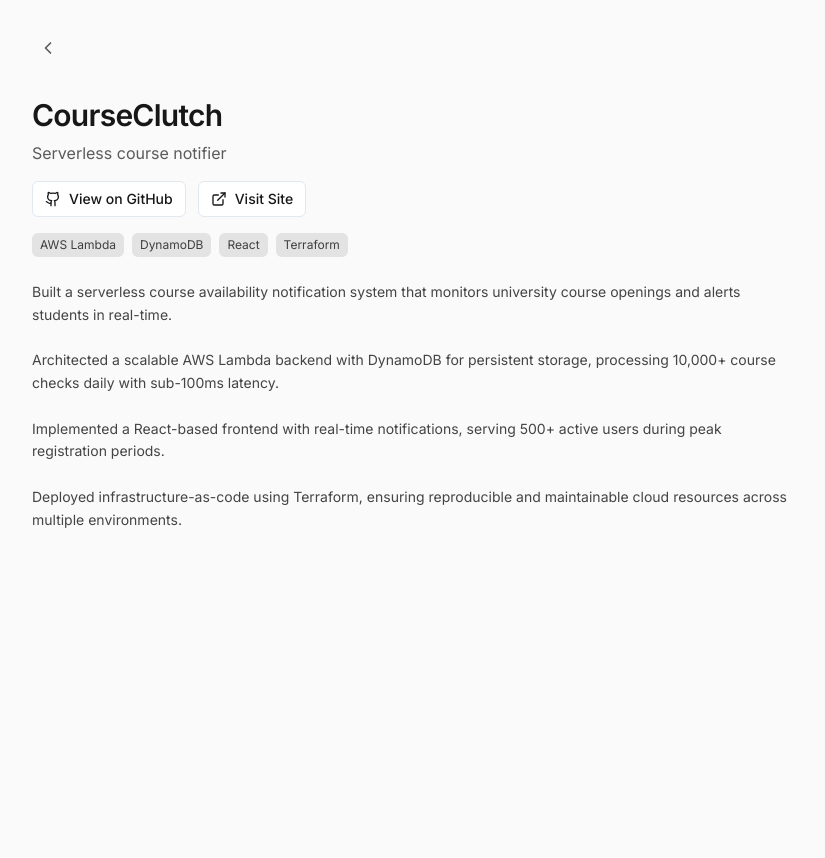
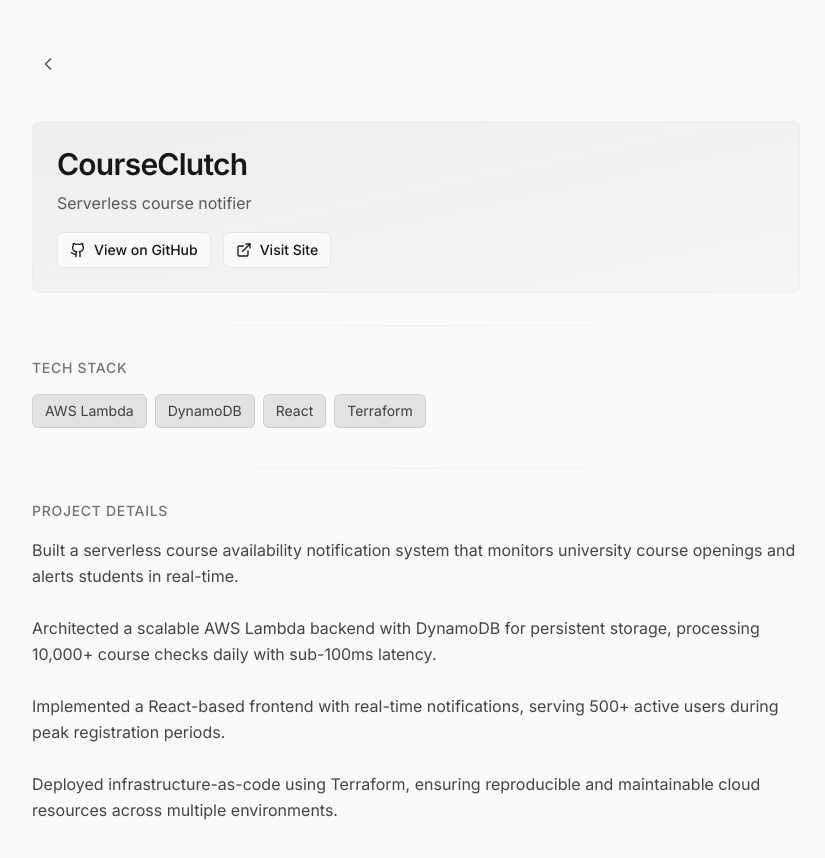
Before and after one commit to amanzav/portfolio, a Next.js app: page /projects/courseclutch in a window 1280 px wide. Shown: the top 858 px of the page, without its empty margins (224-1049 px from the left). Before the commit the page ends 800 px from the top, so only its background shows below. Built offline with nearby package versions, Linux system fonts and the light colour scheme.

Commit message:
updated experience and project pages

```diff
--- a/app/experience/[slug]/page.tsx
+++ b/app/experience/[slug]/page.tsx
@@ -12,8 +12,8 @@ export default function ExperienceDetailPage({
     notFound();
   }
   return (
-    <main className="min-h-screen bg-background text-foreground p-8">
-      <div className="max-w-3xl mx-auto">
+    <main className="min-h-screen bg-background text-foreground px-4 md:px-8 py-8 md:py-12">
+      <div className="max-w-3xl mx-auto pb-16">
         <ExperienceDetailClient experience={experience} />
       </div>
     </main>
--- a/app/projects/[slug]/page.tsx
+++ b/app/projects/[slug]/page.tsx
@@ -12,8 +12,8 @@ export default function ProjectDetailPage({
     notFound();
   }
   return (
-    <main className="min-h-screen bg-background text-foreground p-8">
-      <div className="max-w-3xl mx-auto">
+    <main className="min-h-screen bg-background text-foreground px-4 md:px-8 py-8 md:py-12">
+      <div className="max-w-3xl mx-auto pb-16">
         <ProjectDetailClient project={project} />
       </div>
     </main>
--- a/components/ExperienceDetailClient.tsx
+++ b/components/ExperienceDetailClient.tsx
@@ -3,26 +3,98 @@ import Link from "next/link";
 import { ChevronLeft } from "lucide-react";
 import Image from "next/image";
 import { motion } from "motion/react";
+import { useState, useEffect } from "react";
+
+function calculateDuration(dateString: string): string {
+  const parts = dateString.split(' – ');
+  if (parts.length !== 2) return '';
+
+  const parseDate = (str: string) => {
+    const [month, year] = str.split(' ');
+    const monthMap: { [key: string]: number } = {
+      'Jan': 0, 'Feb': 1, 'Mar': 2, 'Apr': 3, 'May': 4, 'Jun': 5,
+      'Jul': 6, 'Aug': 7, 'Sep': 8, 'Oct': 9, 'Nov': 10, 'Dec': 11
+    };
+    return new Date(parseInt(year), monthMap[month] || 0);
+  };
+
+  const start = parseDate(parts[0]);
+  const end = parts[1].toLowerCase() === 'present' ? new Date() : parseDate(parts[1]);
+
+  const months = (end.getFullYear() - start.getFullYear()) * 12 + (end.getMonth() - start.getMonth());
+
+  if (months < 1) return '< 1 month';
+  if (months === 1) return '1 month';
+  if (months < 12) return `${months} months`;
+
+  const years = Math.floor(months / 12);
+  const remainingMonths = months % 12;
+
+  if (remainingMonths === 0) return years === 1 ? '1 year' : `${years} years`;
+  return `${years} ${years === 1 ? 'year' : 'years'} ${remainingMonths} ${remainingMonths === 1 ? 'month' : 'months'}`;
+}
 
 export default function ExperienceDetailClient({ experience }: { experience: any }) {
+  const [isBackHovered, setIsBackHovered] = useState(false);
+  const duration = calculateDuration(experience.date);
+
+  // Enable scrolling on detail pages
+  useEffect(() => {
+    document.body.style.overflow = 'auto';
+    document.body.style.height = 'auto';
+    return () => {
+      document.body.style.overflow = '';
+      document.body.style.height = '';
+    };
+  }, []);
+
   return (
+    <>
+      {/* Subtle background gradient */}
+      <div className="fixed inset-0 -z-10 bg-[radial-gradient(ellipse_at_top_right,_var(--tw-gradient-stops))] from-foreground/[0.02] via-transparent to-transparent" />
+
       <motion.div
         initial={{ opacity: 0, y: 8 }}
         animate={{ opacity: 1, y: 0 }}
         transition={{ duration: 0.18, ease: "easeOut" }}
       >
-      <div className="mb-8">
+        {/* Back button with hover text */}
+        <div className="mb-10">
           <Link
             href="/"
-          className="inline-flex items-center justify-center w-8 h-8 text-foreground/70 hover:text-foreground transition-colors"
+            className="group inline-flex items-center gap-2 text-foreground/70 hover:text-foreground transition-all"
             aria-label="Back to portfolio"
+            onMouseEnter={() => setIsBackHovered(true)}
+            onMouseLeave={() => setIsBackHovered(false)}
           >
-          <ChevronLeft className="w-5 h-5" />
+            <div className="flex items-center justify-center w-8 h-8">
+              <ChevronLeft className="w-5 h-5 transition-transform group-hover:-translate-x-1" />
+            </div>
+            <motion.span
+              initial={{ width: 0, opacity: 0 }}
+              animate={{
+                width: isBackHovered ? 'auto' : 0,
+                opacity: isBackHovered ? 1 : 0
+              }}
+              transition={{ duration: 0.15 }}
+              className="text-sm font-medium overflow-hidden whitespace-nowrap"
+            >
+              Back to Portfolio
+            </motion.span>
           </Link>
         </div>
 
-      <div className="flex items-start gap-4 mb-6">
-        <div className="w-16 h-16 relative flex items-center justify-center">
+        {/* Enhanced header section */}
+        <motion.div
+          className="relative border border-border/50 rounded-lg p-6 mb-8 bg-foreground/[0.02] backdrop-blur-sm"
+          initial={{ opacity: 0, y: 4 }}
+          animate={{ opacity: 1, y: 0 }}
+          transition={{ duration: 0.2, delay: 0.05 }}
+        >
+          <div className="absolute inset-0 rounded-lg bg-gradient-to-br from-foreground/[0.03] to-transparent pointer-events-none" />
+
+          <div className="relative flex items-start gap-4 mb-4">
+            <div className="w-16 h-16 flex items-center justify-center">
               <Image
                 src={experience.logo}
                 alt={`${experience.company} logo`}
@@ -31,44 +103,83 @@ export default function ExperienceDetailClient({ experience }: { experience: any
                 className="object-contain invert dark:invert-0"
               />
             </div>
-        <div>
-          <h1 className="text-3xl font-semibold text-foreground mb-1">
+            <div className="flex-1">
+              <h1 className="text-3xl font-semibold text-foreground mb-1 tracking-tight">
                 {experience.company}
               </h1>
               <p className="text-lg text-foreground/90 mb-2">
                 {experience.role}
               </p>
-          <p className="text-sm text-muted">{experience.date}</p>
+              <div className="flex items-center gap-2 flex-wrap">
+                <span className="inline-flex items-center px-2.5 py-1 rounded-full bg-foreground/10 text-foreground/70 text-xs font-medium border border-foreground/10">
+                  {experience.date}
+                </span>
+                {duration && (
+                  <span className="text-xs text-muted">
+                    • {duration}
+                  </span>
+                )}
+              </div>
             </div>
           </div>
 
           {experience.description && (
-        <p className="text-foreground/80 mb-6 text-base italic">
+            <p className="text-foreground/70 text-base leading-relaxed italic border-l-2 border-foreground/20 pl-4">
               {experience.description}
             </p>
           )}
+        </motion.div>
 
-      <div className="flex gap-2 flex-wrap mb-8">
+        {/* Divider */}
+        <div className="h-px bg-gradient-to-r from-transparent via-border/50 to-transparent mb-8" />
+
+        {/* Skills section with stagger animation and hover effects */}
+        <motion.div
+          initial={{ opacity: 0, y: 4 }}
+          animate={{ opacity: 1, y: 0 }}
+          transition={{ duration: 0.2, delay: 0.1 }}
+          className="mb-10"
+        >
+          <h2 className="text-sm font-medium text-foreground/60 uppercase tracking-wider mb-4">
+            Technologies & Skills
+          </h2>
+          <div className="flex gap-2 flex-wrap">
             {experience.skills.map((skill: string, idx: number) => (
-          <span
+              <motion.span
                 key={idx}
-            className="px-3 py-1.5 rounded-md bg-foreground/10 text-foreground/80 text-sm"
+                initial={{ opacity: 0, scale: 0.9 }}
+                animate={{ opacity: 1, scale: 1 }}
+                transition={{ duration: 0.15, delay: 0.15 + idx * 0.03 }}
+                className="px-3 py-1.5 rounded-md bg-foreground/10 text-foreground/80 text-sm border border-foreground/10 hover:bg-foreground/15 hover:border-foreground/20 hover:scale-105 transition-all cursor-default"
               >
                 {skill}
-          </span>
+              </motion.span>
             ))}
           </div>
+        </motion.div>
 
+        {/* Divider */}
         {experience.details && (
-        <div className="prose prose-invert prose-sm max-w-none">
-          <h2 className="text-xl font-medium text-foreground mb-4">
+          <div className="h-px bg-gradient-to-r from-transparent via-border/50 to-transparent mb-8" />
+        )}
+
+        {/* Details section */}
+        {experience.details && (
+          <motion.div
+            initial={{ opacity: 0, y: 4 }}
+            animate={{ opacity: 1, y: 0 }}
+            transition={{ duration: 0.2, delay: 0.2 }}
+            className="prose prose-neutral dark:prose-invert prose-sm max-w-none"
+          >
+            <h2 className="text-sm font-medium text-foreground/60 uppercase tracking-wider mb-4">
               What I Did
             </h2>
             <div className="text-foreground/80 leading-relaxed whitespace-pre-line">
               {experience.details}
             </div>
-        </div>
+          </motion.div>
         )}
       </motion.div>
+    </>
   );
 }
--- a/components/ProjectDetailClient.tsx
+++ b/components/ProjectDetailClient.tsx
@@ -5,43 +5,86 @@ import Link from "next/link";
 import { ChevronLeft, Github, ExternalLink } from "lucide-react";
 import { ProjectItem } from "@/lib/projects";
 import { Button } from "@/components/ui/button";
+import { useState, useEffect } from "react";
 
 interface ProjectDetailClientProps {
   project: ProjectItem;
 }
 
 export default function ProjectDetailClient({ project }: ProjectDetailClientProps) {
+  const [isBackHovered, setIsBackHovered] = useState(false);
+
+  // Enable scrolling on detail pages
+  useEffect(() => {
+    document.body.style.overflow = 'auto';
+    document.body.style.height = 'auto';
+    return () => {
+      document.body.style.overflow = '';
+      document.body.style.height = '';
+    };
+  }, []);
+
   return (
+    <>
+      {/* Subtle background gradient */}
+      <div className="fixed inset-0 -z-10 bg-[radial-gradient(ellipse_at_top_left,_var(--tw-gradient-stops))] from-foreground/[0.02] via-transparent to-transparent" />
+
       <motion.div
         initial={{ opacity: 0, y: 8 }}
         animate={{ opacity: 1, y: 0 }}
         transition={{ duration: 0.18, ease: "easeOut" }}
       >
-      <div className="mb-8">
+        {/* Back button with hover text */}
+        <div className="mb-10">
           <Link
             href="/"
-          className="inline-flex items-center justify-center w-8 h-8 text-foreground/70 hover:text-foreground transition-colors"
+            className="group inline-flex items-center gap-2 text-foreground/70 hover:text-foreground transition-all"
             aria-label="Back to portfolio"
+            onMouseEnter={() => setIsBackHovered(true)}
+            onMouseLeave={() => setIsBackHovered(false)}
           >
-          <ChevronLeft className="w-5 h-5" />
+            <div className="flex items-center justify-center w-8 h-8">
+              <ChevronLeft className="w-5 h-5 transition-transform group-hover:-translate-x-1" />
+            </div>
+            <motion.span
+              initial={{ width: 0, opacity: 0 }}
+              animate={{
+                width: isBackHovered ? 'auto' : 0,
+                opacity: isBackHovered ? 1 : 0
+              }}
+              transition={{ duration: 0.15 }}
+              className="text-sm font-medium overflow-hidden whitespace-nowrap"
+            >
+              Back to Portfolio
+            </motion.span>
           </Link>
         </div>
 
-      <div className="space-y-6">
+        {/* Enhanced header section */}
+        <motion.div
+          className="relative border border-border/50 rounded-lg p-6 mb-8 bg-foreground/[0.02] backdrop-blur-sm"
+          initial={{ opacity: 0, y: 4 }}
+          animate={{ opacity: 1, y: 0 }}
+          transition={{ duration: 0.2, delay: 0.05 }}
+        >
+          <div className="absolute inset-0 rounded-lg bg-gradient-to-br from-foreground/[0.03] to-transparent pointer-events-none" />
+
+          <div className="relative space-y-4">
             <div>
               <h1 className="text-3xl font-semibold text-foreground mb-2 tracking-tight">
                 {project.name}
               </h1>
-          <p className="text-foreground/70 text-base mb-4">
+              <p className="text-foreground/70 text-base leading-relaxed">
                 {project.description}
               </p>
+            </div>
 
-          <div className="flex gap-3 mb-4">
+            <div className="flex gap-3 flex-wrap">
               <Button
                 variant="outline"
                 asChild
                 size="sm"
-              className="gap-2"
+                className="gap-2 hover:scale-105 transition-transform"
               >
                 <a href={project.href} target="_blank" rel="noopener noreferrer">
                   <Github className="w-4 h-4" />
@@ -53,7 +96,7 @@ export default function ProjectDetailClient({ project }: ProjectDetailClientProp
                   variant="outline"
                   asChild
                   size="sm"
-                className="gap-2"
+                  className="gap-2 hover:scale-105 transition-transform"
                 >
                   <a href={project.siteUrl} target="_blank" rel="noopener noreferrer">
                     <ExternalLink className="w-4 h-4" />
@@ -62,27 +105,59 @@ export default function ProjectDetailClient({ project }: ProjectDetailClientProp
                 </Button>
               )}
             </div>
+          </div>
+        </motion.div>
 
+        {/* Divider */}
+        <div className="h-px bg-gradient-to-r from-transparent via-border/50 to-transparent mb-8" />
+
+        {/* Tech stack with stagger animation and hover effects */}
+        <motion.div
+          initial={{ opacity: 0, y: 4 }}
+          animate={{ opacity: 1, y: 0 }}
+          transition={{ duration: 0.2, delay: 0.1 }}
+          className="mb-10"
+        >
+          <h2 className="text-sm font-medium text-foreground/60 uppercase tracking-wider mb-4">
+            Tech Stack
+          </h2>
           <div className="flex gap-2 flex-wrap">
             {project.skills.map((skill, idx) => (
-              <span
+              <motion.span
                 key={idx}
-                className="px-2 py-1 rounded-md bg-foreground/10 text-foreground/80 text-xs"
+                initial={{ opacity: 0, scale: 0.9 }}
+                animate={{ opacity: 1, scale: 1 }}
+                transition={{ duration: 0.15, delay: 0.15 + idx * 0.03 }}
+                className="px-3 py-1.5 rounded-md bg-foreground/10 text-foreground/80 text-sm border border-foreground/10 hover:bg-foreground/15 hover:border-foreground/20 hover:scale-105 transition-all cursor-default"
               >
                 {skill}
-              </span>
+              </motion.span>
             ))}
           </div>
-        </div>
+        </motion.div>
 
+        {/* Divider */}
         {project.details && (
-          <div className="prose prose-neutral dark:prose-invert max-w-none">
-            <div className="text-sm text-foreground/80 leading-relaxed whitespace-pre-line">
+          <div className="h-px bg-gradient-to-r from-transparent via-border/50 to-transparent mb-8" />
+        )}
+
+        {/* Details section */}
+        {project.details && (
+          <motion.div
+            initial={{ opacity: 0, y: 4 }}
+            animate={{ opacity: 1, y: 0 }}
+            transition={{ duration: 0.2, delay: 0.2 }}
+            className="prose prose-neutral dark:prose-invert prose-sm max-w-none"
+          >
+            <h2 className="text-sm font-medium text-foreground/60 uppercase tracking-wider mb-4">
+              Project Details
+            </h2>
+            <div className="text-foreground/80 leading-relaxed whitespace-pre-line">
               {project.details}
             </div>
-          </div>
+          </motion.div>
         )}
-      </div>
       </motion.div>
+    </>
   );
 }
--- a/components/ui/button.tsx
+++ b/components/ui/button.tsx
@@ -13,7 +13,7 @@ const buttonVariants = cva(
         destructive:
           "bg-red-500 text-slate-50 hover:bg-red-500/90 dark:bg-red-900 dark:text-slate-50 dark:hover:bg-red-900/90",
         outline:
-          "border border-slate-200 bg-white hover:bg-slate-100 hover:text-slate-900 dark:border-slate-800 dark:bg-slate-950 dark:hover:bg-slate-800 dark:hover:text-slate-50",
+          "border border-border bg-background hover:bg-foreground/5 hover:text-foreground dark:border-border dark:bg-background dark:hover:bg-foreground/10 dark:hover:text-foreground",
         secondary:
           "bg-slate-100 text-slate-900 hover:bg-slate-100/80 dark:bg-slate-800 dark:text-slate-50 dark:hover:bg-slate-800/80",
         ghost: "hover:bg-slate-100 hover:text-slate-900 dark:hover:bg-slate-800 dark:hover:text-slate-50",
```
Lines whose indentation alone changed are shown as unchanged.
